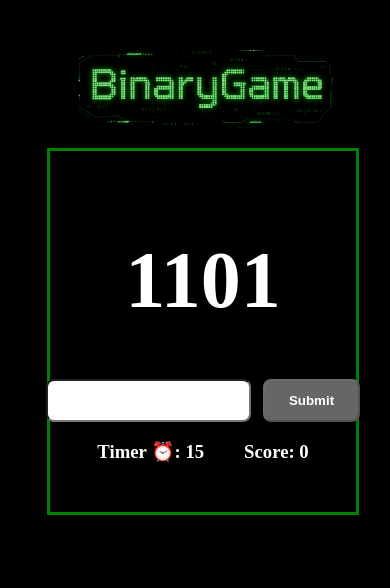
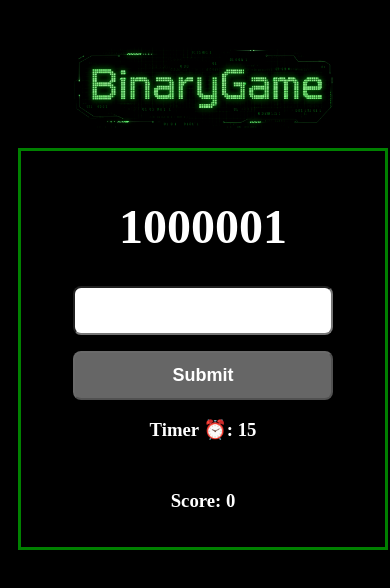
Before and after one commit to jcebreros11/BinaryGame, a React (Vite) app: page / in a window 390 px wide. Shown: the top 588 px of the page. Built offline with nearby package versions, Linux system fonts and the light colour scheme.

Commit message:
Reset timer when its correct, mobile friendly css

```diff
--- a/src/components/BinaryGame.jsx
+++ b/src/components/BinaryGame.jsx
@@ -5,7 +5,7 @@ import '../styles/BinaryGame.css'
 
 function BinaryGame() {
     const min = 0;
-    const max = 20;
+    const max = 100;
     const randomBinary = () => {
         return Math.floor(min + Math.random() * (max + 1 - min)).toString(2);
     };
@@ -36,6 +36,10 @@ function BinaryGame() {
         if (isSubmit) {
             const isValid = parseInt(answer).toString(2) === binaryNumber;
             setIsCorrect(isValid);
+
+            if (isValid) {
+                setResetTimer(prev => prev + 1);
+            }
         } else {
             generateNewNumber();
             setIsTimeOut(false);
@@ -64,7 +68,7 @@ function BinaryGame() {
     return (
         <>
             <div className="binaryContainer">
-                <h1 style={{ fontSize: '80px' }}>{binaryNumber}</h1>
+                <h1 id="binaryNumber">{binaryNumber}</h1>
                 <div className="answer-form">
                     <form onSubmit={handleSubmit}>
                         <div className="userInput">
@@ -100,7 +104,9 @@ function BinaryGame() {
                 <div className="time-score">
                     <CountDown
                         onTimeOut={handleTimeout}
-                        resetTrigger={resetTimer} />
+                        resetTrigger={resetTimer}
+                        isCorrect={isCorrect}
+                    />
                     <ScoreBoard isCorrect={isCorrect}
                         onNextRound={generateNewNumber}
                         isTimeOut={isTimeOut}
--- a/src/components/CountDown.jsx
+++ b/src/components/CountDown.jsx
@@ -2,10 +2,18 @@ import { useState, useEffect } from 'react'
 import '../styles/CountDown.css'
 
 
-function CountDown({ onTimeOut, resetTrigger }) {
+function CountDown({ onTimeOut, resetTrigger, isCorrect }) {
 
     const [countDown, setCountDown] = useState(20);
     const [isTimeUp, setIsTimeUp] = useState(false);
+
+
+    useEffect(() => {
+        if (isCorrect) {
+            setCountDown(20);
+        }
+    }, [isCorrect]);
+
 
     useEffect(() => {
         setCountDown(20);
--- a/src/styles/BinaryGame.css
+++ b/src/styles/BinaryGame.css
@@ -39,3 +39,39 @@
     align-items: center;
     gap: 12px;
 }
+
+.binaryNumber {
+    font-size: 80px;
+    word-break: break-word;
+}
+
+
+@media (max-width: 600px) {
+    .binaryContainer {
+        width: 95%;
+        padding: 16px;
+    }
+
+    .binaryContainer h1 {
+        font-size: 48px;
+    }
+
+    .userInput {
+        flex-direction: column;
+        gap: 16px;
+    }
+
+    .userInput input,
+    .btnAct {
+        width: 100%;
+        max-width: 280px;
+        font-size: 18px;
+    }
+
+    .time-score {
+        display: flex;
+        flex-direction: column;
+        gap: 12px;
+        align-items: center;
+    }
+}
```
